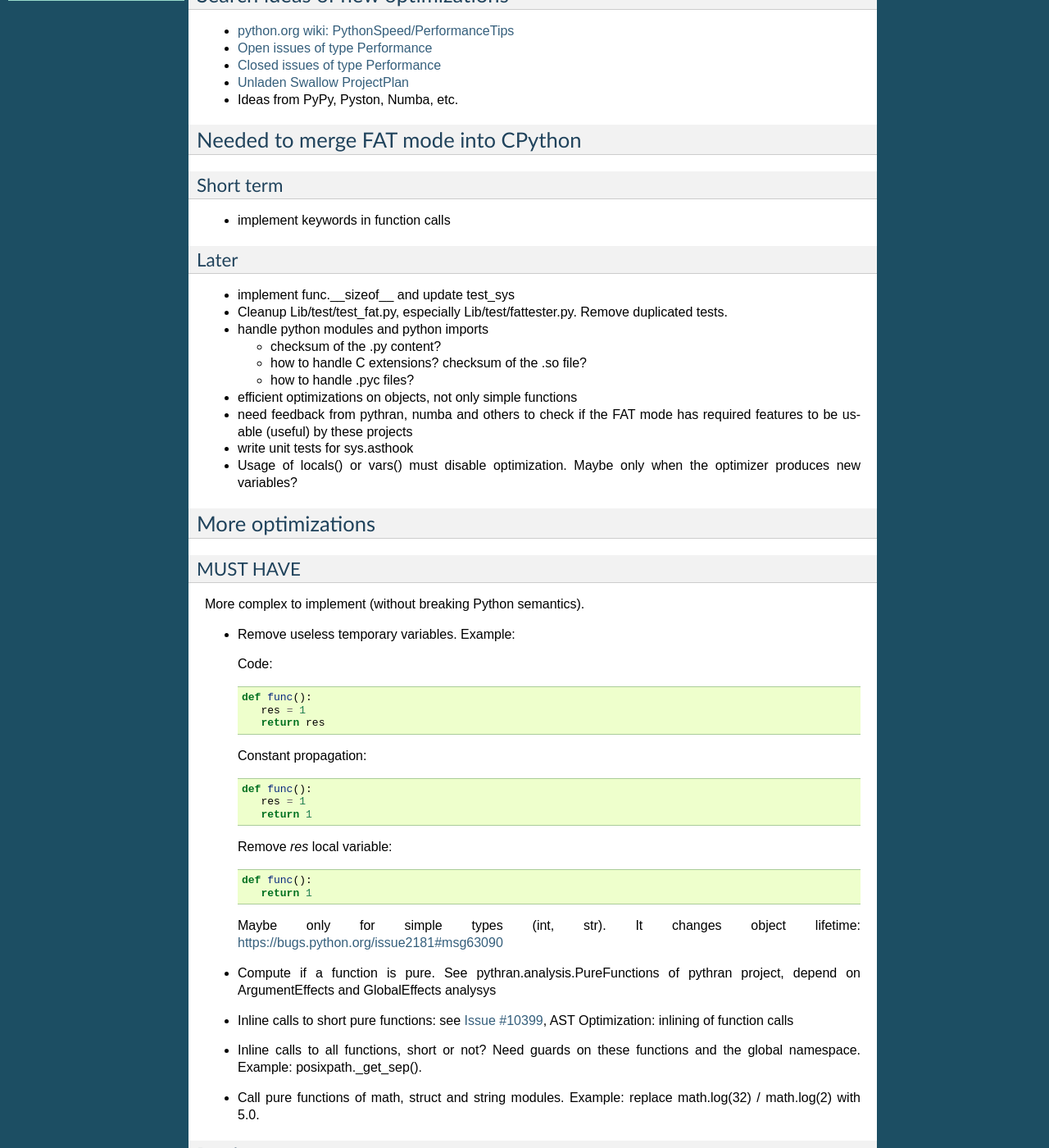
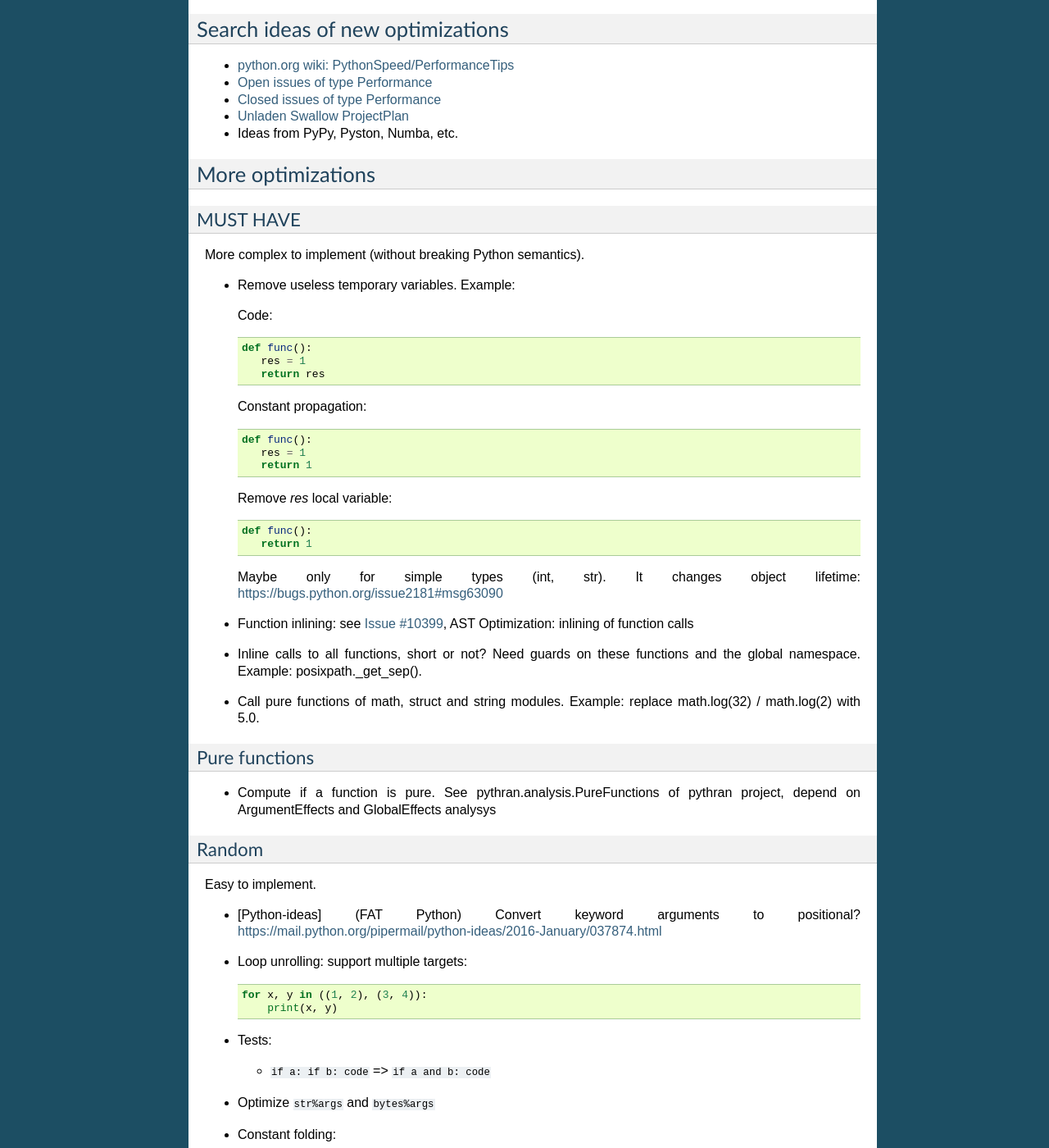
Before and after one commit to vstinner/fatoptimizer, a Sphinx documentation site: the page built from doc/todo.rst, in a window 1280 px wide and 1400 px high, scrolled down 644 px. Shown: the whole window at 82% size. Built offline with Sphinx 7.4.7, drawn with Linux system fonts in a browser that asks for light colours; some of the changed text lies outside the part shown.

Commit message:
update TODO list

```diff
--- a/doc/todo.rst
+++ b/doc/todo.rst
@@ -50,35 +52,6 @@ Search ideas of new optimizations
 * `Unladen Swallow ProjectPlan
   <http://code.google.com/p/unladen-swallow/wiki/ProjectPlan>`_
 * Ideas from PyPy, Pyston, Numba, etc.
-
-
-Needed to merge FAT mode into CPython
-=====================================
-
-Short term
-----------
-
-* implement keywords in function calls
-
-
-Later
------
-
-* implement func.__sizeof__ and update test_sys
-* Cleanup Lib/test/test_fat.py, especially Lib/test/fattester.py. Remove
-  duplicated tests.
-* handle python modules and python imports
-
-  - checksum of the .py content?
-  - how to handle C extensions? checksum of the .so file?
-  - how to handle .pyc files?
-
-* efficient optimizations on objects, not only simple functions
-* need feedback from pythran, numba and others to check if the FAT mode has
-  required features to be usable (useful) by these projects
-* write unit tests for sys.asthook
-* Usage of locals() or vars() must disable optimization. Maybe only when the
-  optimizer produces new variables?
 
 
 More optimizations
@@ -111,18 +84,21 @@ More complex to implement (without breaking Python semantics).
   Maybe only for simple types (int, str). It changes object lifetime:
   https://bugs.python.org/issue2181#msg63090
 
-* Compute if a function is pure. See pythran.analysis.PureFunctions of pythran
-  project, depend on ArgumentEffects and GlobalEffects analysys
-
-* Inline calls to short pure functions: see `Issue #10399
-  <http://bugs.python.org/issue10399>`_, AST Optimization: inlining of function
-  calls
+* Function inlining: see `Issue #10399 <http://bugs.python.org/issue10399>`_,
+  AST Optimization: inlining of function calls
 
 * Inline calls to all functions, short or not? Need guards on these functions
   and the global namespace. Example: posixpath._get_sep().
 
 * Call pure functions of math, struct and string modules.
   Example: replace math.log(32) / math.log(2) with 5.0.
+
+
+Pure functions
+--------------
+
+* Compute if a function is pure. See pythran.analysis.PureFunctions of pythran
+  project, depend on ArgumentEffects and GlobalEffects analysys
 
 
 Random
@@ -159,9 +135,6 @@ Easy to implement.
   * replace '(a and b) and c' (2 op) with 'a and b and c' (1 op),
     same for "or" operator
 
-* Call methods of builtin types if the object and arguments are constants.
-  Example: ``"h\\xe9ho".encode("utf-8")`` replaced ``with b"h\\xc3\\xa9ho"``.
-
 * Specialize also AsyncFunctionDef (run stage 2, not only stage 1)
 
 
@@ -314,21 +296,11 @@ Later
 * Function parameter: support more complex guard to complex types like
   list of integers?
 * handle default argument values for argument type guards?
-* Guards: give up on checking the value after N fails?
-* How to distribute .pyc optimized code? Modify distutils?
-* Really fix unit tests in FAT mode, don't skip them
-
-  - Rewrite test_metaclass without doctest to get assertEqual() to fix the test
-    on type.__prepare__() result type
-  - Fix test_extcall in FAT mode: rewrite doctest to unittest
-
 * Support locals()[key], vars()[key], globals()[key]?
 * Support decorators
 * Copy super() builtin to constants doesn't work. Calling the builtin super()
   function creates a free variable, whereas calling the constant doesn't
   create a free variable.
-* test_generators: rewrite test without doctest to check the type of g (see
-  the diff in mercurial on Lib/test/test_generators.py)
 
 
 Support decorator
```
Also changed, not shown: other parts of doc/todo.rst (+11 -0 lines).
